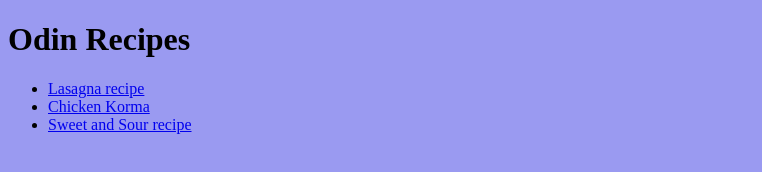
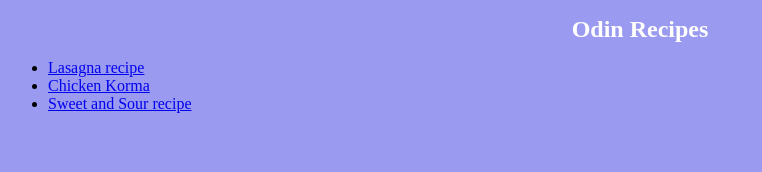
Before and after one commit to Sproings/odin-recipes, a plain HTML site: page index.html in a window 1280 px wide. Shown: the whole page, without its empty margins (0-762 px from the left). Drawn offline with Linux system fonts and the light colour scheme.

Commit message:
styled page header

```diff
--- a/index.html
+++ b/index.html
@@ -6,7 +6,7 @@
         <link rel="stylesheet" href="style.css">
     </head>
     <body>
-        <h1>Odin Recipes</h1>
+        <h1 class="title">Odin Recipes</h1>
         <ul>
             <li><a href="./recipes/lasagna.html">Lasagna recipe</a></li>
             <li><a href="./recipes/chicken-korma.html">Chicken Korma</a></li>
--- a/style.css
+++ b/style.css
@@ -1,3 +1,10 @@
 body{
     background-color: rgb(154, 154, 241);
 }
+
+.title{
+    font-size: 24px;
+    font-weight: bold;
+    text-align: center;
+    color: white;
+}
```
